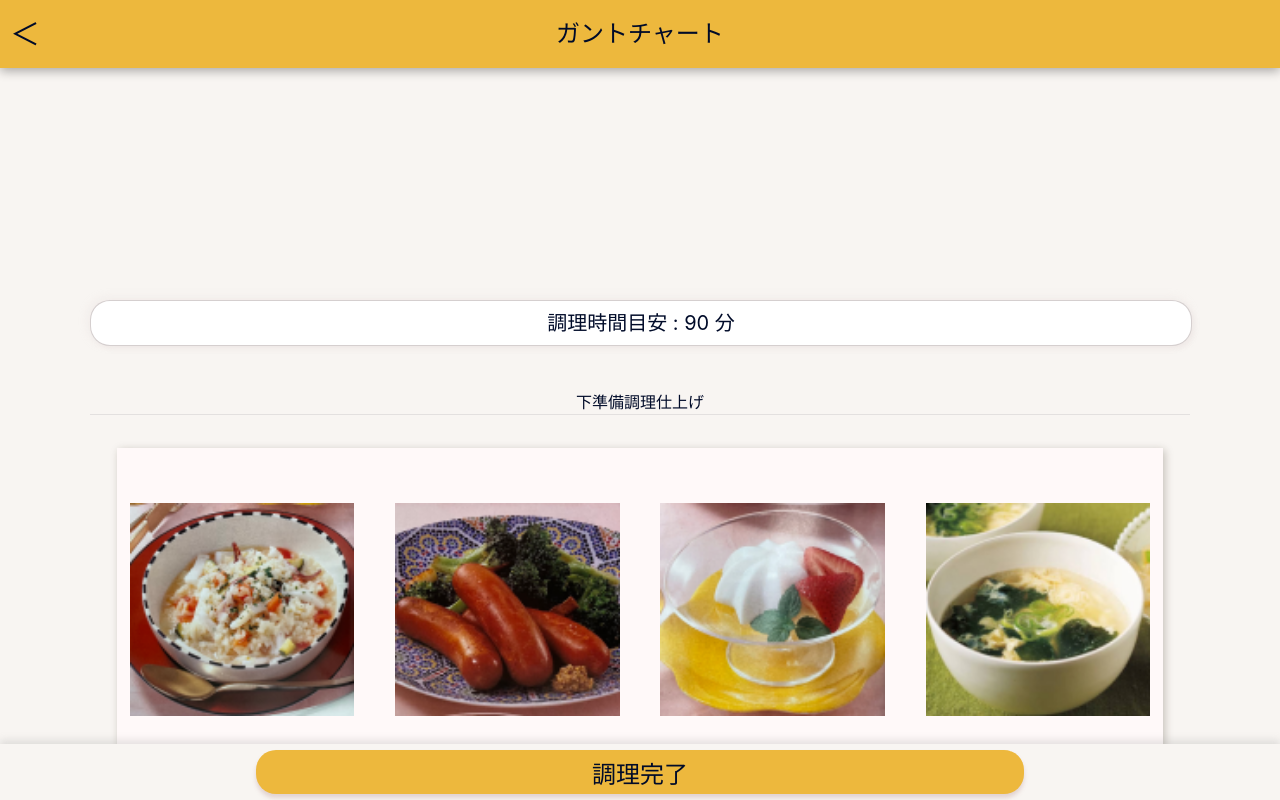
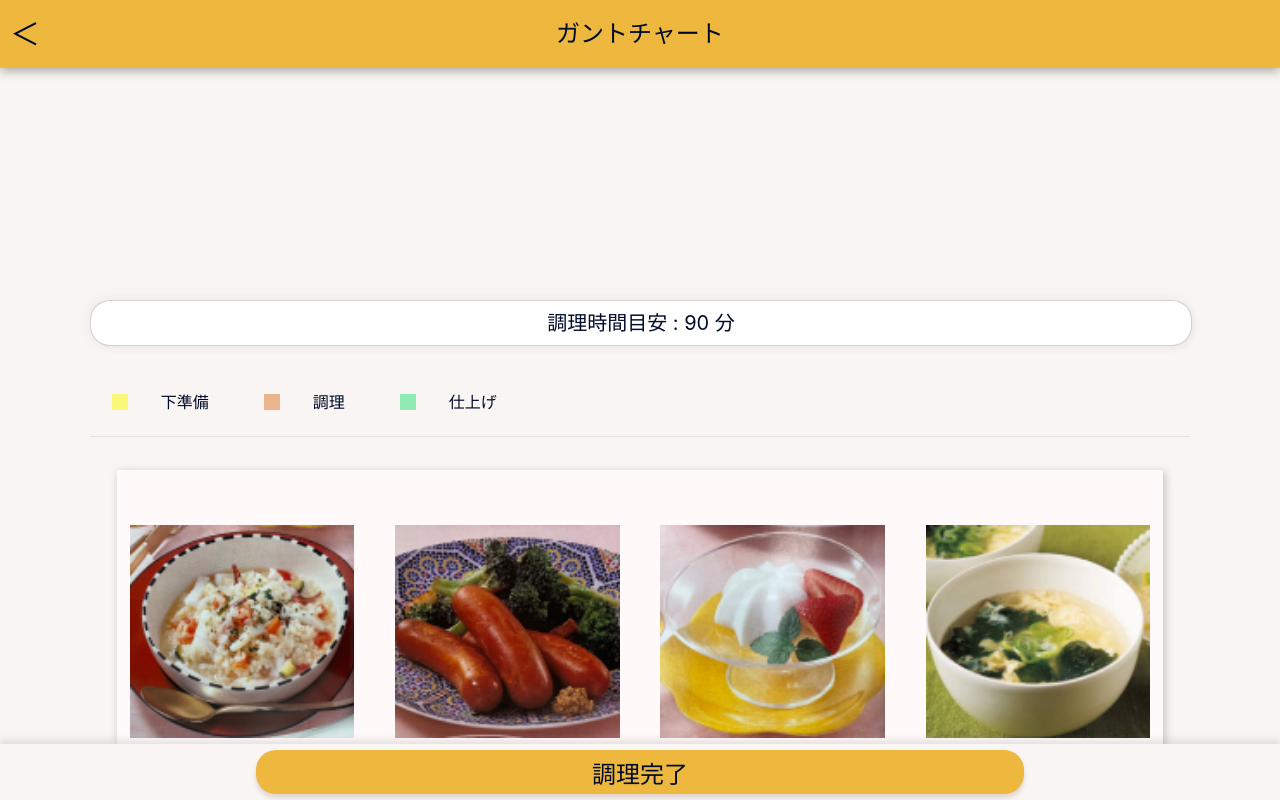
Before and after one commit to kousei-s/makeck_front, a React (Vite) app: page /cookProcess in a window 1280 px wide. Built offline with nearby package versions, Linux system fonts and the light colour scheme; a web font is replaced by a local one.

Commit message:
[update] edit cookProcess

```diff
--- a/src/styles/cookProcess.css
+++ b/src/styles/cookProcess.css
@@ -19,7 +19,6 @@
 
     display: flex;                      /* フレックスコンテナ */
 
-    margin-bottom: 2%;
     align-items: center;                /* 子要素配置 : 垂直中央 */
     justify-content: center;            /* 子要素配置 : 水平中央 */
 }
@@ -27,14 +26,34 @@
 #processCategory {
     display: flex;
     align-items: center;
-    justify-content: center;
+    justify-content: flex-start;
+
+    margin-top: 2%;
+    margin-bottom: 2%;
 }
 
+#processCategory div {
+    margin-right: 3%;
+}
 .colorBox {
-    content: "";
+    width: 2vh;
+    height: 2vh;
+    margin-left: 2%;
 }
 
 
+
+.yellow {
+    background-color: var(--chart-yellow);
+}
+
+.red {
+    background-color: var(--chart-red);
+}
+
+.green {
+    background-color: var(--chart-green);
+}
 
 /* カテゴリ、ガントチャートを内包するコンテナ */
 .grid {
```
